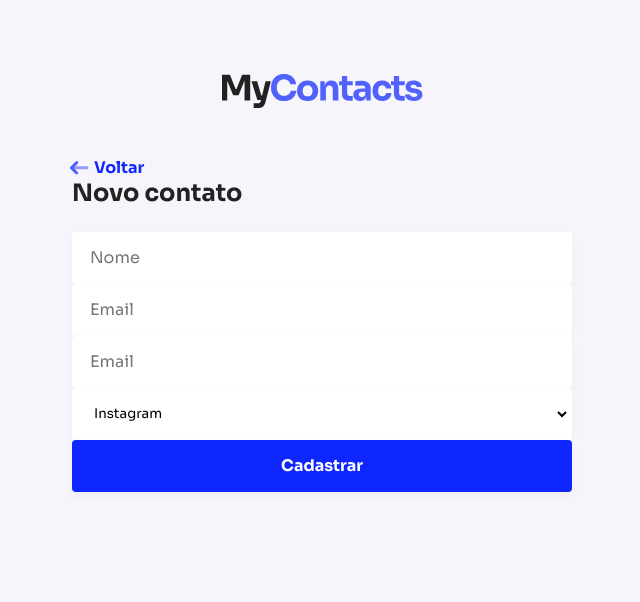
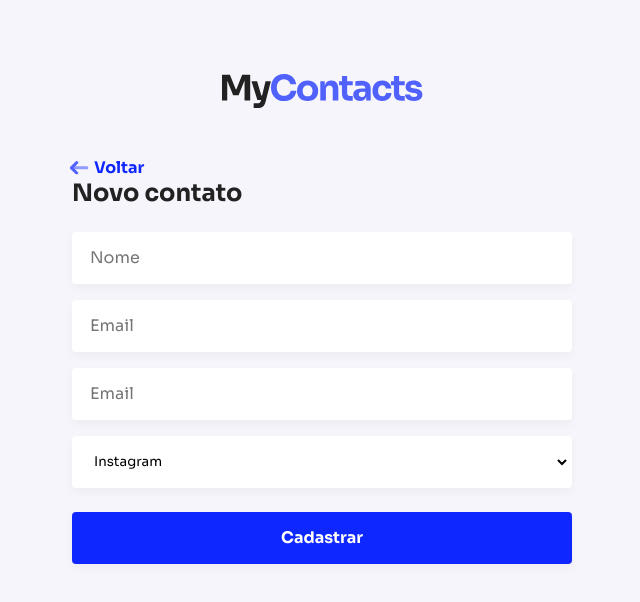
Before and after one commit to pmenta/my-contacts, a React (Create React App) app: page /new in a window 1280 px wide. Shown: the top 602 px of the page, without its empty margins (318-958 px from the left). Built offline with nearby package versions, Linux system fonts and the light colour scheme.

Commit message:
Form component updated

```diff
--- a/src/components/Button.js
+++ b/src/components/Button.js
@@ -18,7 +18,7 @@ export const Button = styled.button`
 
   transition: background-color 0.2s ease-in;
 
-  &:hover {
+  &:hover, &:focus {
       background: ${({ theme }) => theme.colors.primary.light};
   }
 
--- a/src/components/ContactsForm/index.jsx
+++ b/src/components/ContactsForm/index.jsx
@@ -1,21 +1,29 @@
+import PropTypes from 'prop-types';
+import { FormGroup } from '../FormGroup';
 import { Input } from '../Input';
 import { Select } from '../Select';
 import { Button } from '../Button';
 
 import { Form } from './styles';
 
-export function ContactForm() {
+export function ContactForm({ buttonLabel }) {
   return (
     <Form>
-      <Input type="text" placeholder="Nome" />
-      <Input type="email" placeholder="Email" />
-      <Input type="phone" placeholder="Email" />
-      <Select>
-        <option value="123">Instagram</option>
-        <option value="123">Instagram</option>
-        <option value="123">Instagram</option>
-      </Select>
-      <Button type="submit">Cadastrar</Button>
+      <FormGroup><Input type="text" placeholder="Nome" /></FormGroup>
+      <FormGroup><Input type="email" placeholder="Email" /></FormGroup>
+      <FormGroup><Input type="phone" placeholder="Email" /></FormGroup>
+      <FormGroup>
+        <Select>
+          <option value="123">Instagram</option>
+          <option value="123">Instagram</option>
+          <option value="123">Instagram</option>
+        </Select>
+      </FormGroup>
+      <Button type="submit">{buttonLabel}</Button>
     </Form>
   );
 }
+
+ContactForm.propTypes = {
+  buttonLabel: PropTypes.string.isRequired,
+};
--- a/src/components/ContactsForm/styles.js
+++ b/src/components/ContactsForm/styles.js
@@ -1,5 +1,7 @@
 import styled from 'styled-components';
 
 export const Form = styled.form`
-
+  button {
+    margin-top: 24px;
+  }
 `;
--- /dev/null
+++ b/src/components/FormGroup/index.jsx
@@ -0,0 +1,15 @@
+import PropTypes from 'prop-types';
+
+import { Container } from './styles';
+
+export function FormGroup({ children }) {
+  return (
+    <Container>
+      {children}
+    </Container>
+  );
+}
+
+FormGroup.propTypes = {
+  children: PropTypes.node.isRequired,
+};
--- /dev/null
+++ b/src/components/FormGroup/styles.js
@@ -0,0 +1,7 @@
+import styled from 'styled-components';
+
+export const Container = styled.div`
+  & + & {
+    margin-top: 16px;
+  }
+`;
--- a/src/pages/EditContact/Index.jsx
+++ b/src/pages/EditContact/Index.jsx
@@ -1,3 +1,11 @@
+import { PageHeader } from '../../components/PageHeader';
+import { ContactForm } from '../../components/ContactsForm';
+
 export function EditContact() {
-  return 'EditContact';
+  return (
+    <>
+      <PageHeader title="Editar contato" />
+      <ContactForm buttonLabel="Editar" />
+    </>
+  );
 }
--- a/src/pages/NewContact/Index.jsx
+++ b/src/pages/NewContact/Index.jsx
@@ -5,7 +5,7 @@ export function NewContact() {
   return (
     <>
       <PageHeader title="Novo contato" />
-      <ContactForm />
+      <ContactForm buttonLabel="Cadastrar" />
     </>
   );
 }
```
